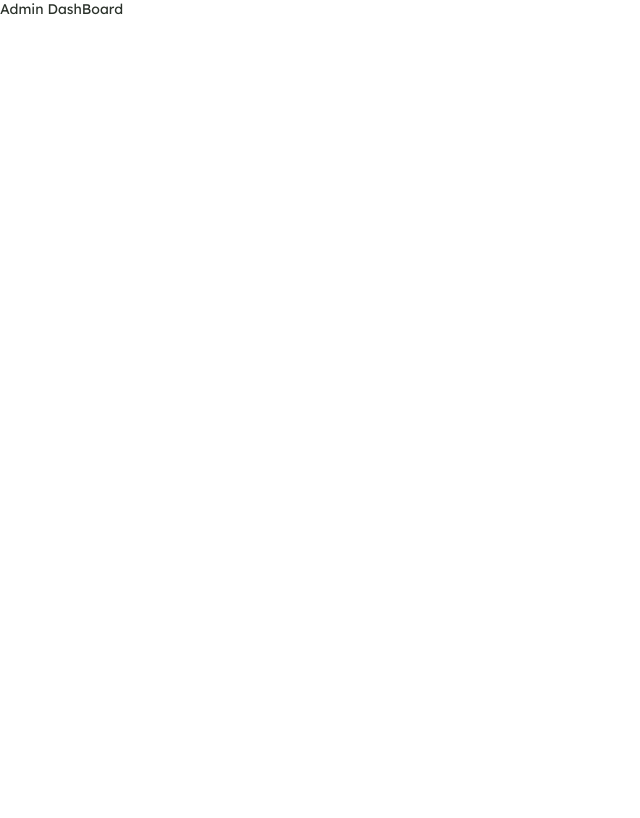
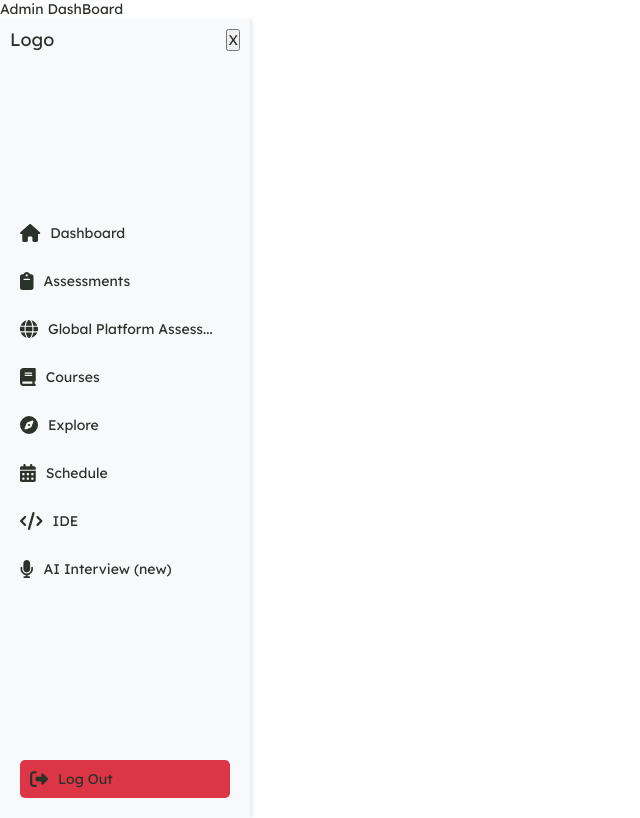
Before and after one commit to KoyyalagaddaVenkataRamaRaju/Aimock, a React (Vite) app: page /dashboard in a window 1280 px wide. Shown: the whole page, without its empty margins (0-640 px from the left). Built offline with nearby package versions, Linux system fonts and the light colour scheme.

Commit message:
sidebar update

```diff
--- a/index.html
+++ b/index.html
@@ -8,7 +8,7 @@
   rel="stylesheet"
   href="https://cdnjs.cloudflare.com/ajax/libs/font-awesome/5.15.4/css/all.min.css"
 />
-    <title>Vite + React</title>
+    <title>Aimock</title>
   </head>
   <body>
     <div id="root"></div>
--- a/package.json
+++ b/package.json
@@ -10,6 +10,9 @@
     "preview": "vite preview"
   },
   "dependencies": {
+    "@fortawesome/fontawesome-svg-core": "^6.7.1",
+    "@fortawesome/free-solid-svg-icons": "^6.7.1",
+    "@fortawesome/react-fontawesome": "^0.2.2",
     "js-cookie": "^3.0.5",
     "react": "^18.3.1",
     "react-dom": "^18.3.1",
--- /dev/null
+++ b/src/components/Sidebar/Sidebar.css
@@ -0,0 +1,130 @@
+/* General styles */
+.app-container {
+    display: flex;
+    height: 100vh;
+    overflow: hidden;
+    transition: all 0.3s ease;
+  }
+
+  /* Sidebar styles */
+  .sidebar {
+    background-color: #f8f9fa;
+    width: 250px;
+    height: 100%;
+    transition: all 0.3s ease;
+    box-shadow: 2px 0 5px rgba(0, 0, 0, 0.1);
+    display: flex;
+    flex-direction: column;
+    justify-content: space-between;
+  }
+
+  .sidebar.closed {
+    width: 60px;
+  }
+
+  .sidebar-header {
+    display: flex;
+    justify-content: space-between;
+    align-items: center;
+    padding: 10px;
+  }
+
+  .sidebar-header .logo {
+    font-size: 18px;
+    white-space: nowrap;
+    overflow: hidden;
+    transition: all 0.3s ease;
+  }
+
+  .sidebar.closed .sidebar-header .logo {
+    opacity: 0;
+    width: 0;
+  }
+
+  .sidebar-menu {
+    list-style: none;
+    padding: 0;
+    margin: 0;
+  }
+
+  .sidebar-menu li {
+    display: flex;
+    align-items: center;
+    padding: 15px 20px;
+    white-space: nowrap;
+    cursor: pointer;
+    transition: background 0.3s, color 0.3s;
+    position: relative;
+  }
+
+  .sidebar-menu li:hover {
+    background-color: #e9ecef;
+  }
+
+  .icon {
+    font-size: 18px;
+    margin-right: 10px;
+  }
+
+  .menu-item {
+    transition: opacity 0.3s ease, visibility 0.3s ease;
+    overflow: hidden;
+  }
+
+  .sidebar.closed .menu-item {
+    visibility: hidden;
+    opacity: 0;
+    width: 0;
+  }
+
+  /* Hover tooltip when sidebar is closed */
+  .sidebar.closed li:hover .menu-item {
+    visibility: visible;
+    opacity: 1;
+    background-color: #e9ecef;
+    padding: 5px 10px;
+    border-radius: 5px;
+    position: absolute;
+    left: 70px;
+    top: 50%;
+    transform: translateY(-50%);
+    white-space: nowrap;
+    z-index: 10;
+  }
+
+  /* Logout button */
+  .logout-btn {
+    background-color: #dc3545;
+    color: #fff;
+    border: none;
+    padding: 10px;
+    margin: 20px;
+    cursor: pointer;
+    border-radius: 5px;
+    display: flex;
+    align-items: center;
+  }
+
+  .logout-btn .icon {
+    margin-right: 10px;
+  }
+
+  .logout-btn:hover {
+    background-color: #c82333;
+  }
+
+  /* Content area */
+  .content {
+    flex: 1;
+    padding: 20px;
+    transition: all 0.3s ease;
+  }
+
+  /* Adjust layout when sidebar is closed */
+  .sidebar-closed .content {
+    margin-left: 60px;
+  }
+
+  .sidebar-open .content {
+    margin-left: 250px;
+  }
--- /dev/null
+++ b/src/components/Sidebar/Sidebar.jsx
@@ -0,0 +1,65 @@
+import React, { useState } from 'react';
+import './Sidebar.css';
+import { FontAwesomeIcon } from '@fortawesome/react-fontawesome';
+import { faHome, faClipboard, faGlobe, faBook, faCompass, faCalendarAlt, faCode, faMicrophone, faSignOutAlt } from '@fortawesome/free-solid-svg-icons';
+
+function Sidebar() {
+  const [isOpen, setIsOpen] = useState(true);
+
+  const toggleSidebar = () => {
+    setIsOpen(!isOpen);
+  };
+
+  return (
+    <div className={`app-container ${isOpen ? 'sidebar-open' : 'sidebar-closed'}`}>
+      <div className={`sidebar ${isOpen ? 'open' : 'closed'}`}>
+        <div className="sidebar-header">
+          <h2 className="logo">{isOpen ? 'Logo' : 'L'}</h2>
+          <button className="toggle-btn" onClick={toggleSidebar}>
+            {isOpen ? 'X' : '☰'}
+          </button>
+        </div>
+        <ul className="sidebar-menu">
+          <li>
+            <FontAwesomeIcon icon={faHome} className="icon" />
+            <span className="menu-item">Dashboard</span>
+          </li>
+          <li>
+            <FontAwesomeIcon icon={faClipboard} className="icon" />
+            <span className="menu-item">Assessments</span>
+          </li>
+          <li>
+            <FontAwesomeIcon icon={faGlobe} className="icon" />
+            <span className="menu-item">Global Platform Assess...</span>
+          </li>
+          <li>
+            <FontAwesomeIcon icon={faBook} className="icon" />
+            <span className="menu-item">Courses</span>
+          </li>
+          <li>
+            <FontAwesomeIcon icon={faCompass} className="icon" />
+            <span className="menu-item">Explore</span>
+          </li>
+          <li>
+            <FontAwesomeIcon icon={faCalendarAlt} className="icon" />
+            <span className="menu-item">Schedule</span>
+          </li>
+          <li>
+            <FontAwesomeIcon icon={faCode} className="icon" />
+            <span className="menu-item">IDE</span>
+          </li>
+          <li>
+            <FontAwesomeIcon icon={faMicrophone} className="icon" />
+            <span className="menu-item">AI Interview (new)</span>
+          </li>
+        </ul>
+        <button className="logout-btn">
+          <FontAwesomeIcon icon={faSignOutAlt} className="icon" />
+          <span className="menu-item">Log Out</span>
+        </button>
+      </div>
+    </div>
+  );
+}
+
+export default Sidebar;
--- a/src/pages/DashBoard/DashBoard.jsx
+++ b/src/pages/DashBoard/DashBoard.jsx
@@ -1,9 +1,11 @@
 import React from 'react'
+import Sidebar from '../../components/Sidebar/Sidebar'
 
 function DashBoard() {
   return (
     <div>
       <h1>Admin DashBoard</h1>
+      <Sidebar/>
     </div>
   )
 }
--- a/src/pages/MockInt/MockInt.css
+++ b/src/pages/MockInt/MockInt.css
@@ -5,20 +5,31 @@
     background-color: #f5f5f5;
     min-height: 100vh;
   }
-
+  .mock-int-cont{
+    display: flex;
+    flex-direction: row;
+  }
+  .mock-int-data{
+    display: flex;
+    flex-direction:column;
+  }
   /* Heading */
   .mock-int-heading {
     font-size: 2rem;
     margin-bottom: 30px;
     color: #333;
   }
-
+  .mock-sidebar{
+    margin-right: 15px;
+  }
   /* Grid Layout for Companies */
   .mock-int-grid {
     display: grid;
-    grid-template-columns: repeat(auto-fit, minmax(200px, 1fr));
-    gap: 20px;
-    padding: 0 20px;
+    grid-template-columns: repeat(auto-fit, minmax(350px, 1fr)); /* Responsive columns */
+    gap: 50px; /* Spacing between cards */
+    margin: 5px auto;
+    max-width: 1200px;
+     /* Limit max width */
   }
 
   /* Individual Company Card */
--- a/src/pages/MockInt/MockInt.jsx
+++ b/src/pages/MockInt/MockInt.jsx
@@ -2,6 +2,7 @@ import React from "react";
 import "./MockInt.css";
 import Navbar from "../../components/Navbar/Navbar";
 import Footer from "../../components/Footer/footer";
+import Sidebar from "../../components/Sidebar/Sidebar";
 
 function MockInt() {
   const companies = [
@@ -46,6 +47,11 @@ function MockInt() {
   return (
     <div className="mock-int-container">
       <Navbar/>
+      <div className="mock-int-cont">
+        <div className="mock-sidebar">
+          <Sidebar/>
+      </div>
+      <div className="mock-int-data">
       <h1 className="mock-int-heading">Mock Interviews by Top Companies</h1>
       <div className="mock-int-grid">
         {companies.map((company) => (
@@ -65,6 +71,8 @@ function MockInt() {
           </a>
         ))}
       </div>
+      </div>
+      </div>
       <Footer/>
     </div>
   );
```
Also changed, not shown: 1 other file (tests, documents, lock files or other folders).
